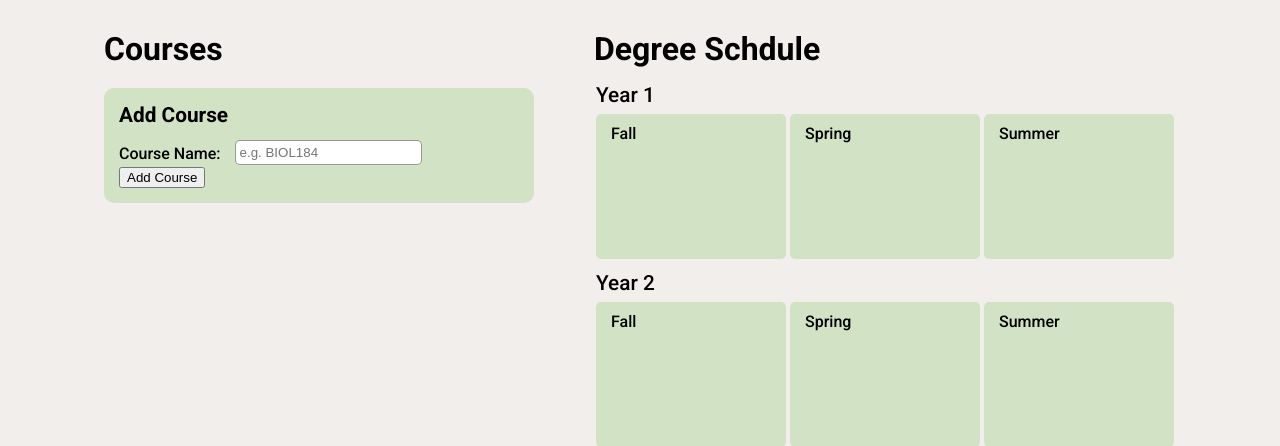
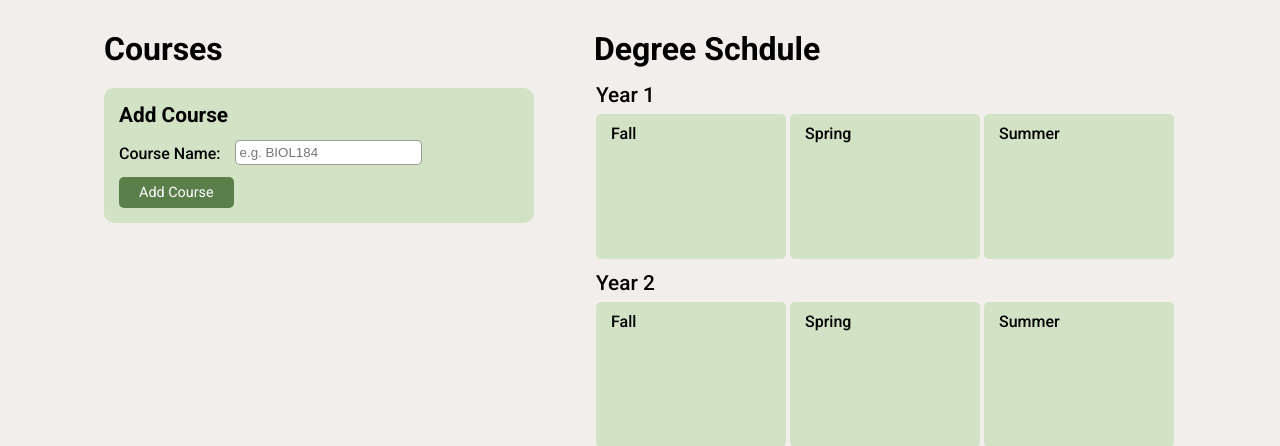
Before and after one commit to tdgao/course-planner-algorithm, a Flask app: page / in a window 1280 px wide. Shown: the top 446 px of the page. Run offline with Flask 2, Linux system fonts and the light colour scheme.

Commit message:
update relative paths

```diff
--- a/templates/course-planner.html
+++ b/templates/course-planner.html
@@ -5,13 +5,14 @@
   <meta http-equiv="X-UA-Compatible" content="IE=edge">
   <meta name="viewport" content="width=device-width, initial-scale=1.0">
   <title>Course Planner</title>
-  <script src="../course-planner.js" defer></script>
-  <link rel="stylesheet" href="../styles.css">
+  <script src="../static/course-planner.js" defer></script>
+  <link rel="stylesheet" href="../static/styles.css">
 
   <link rel="preconnect" href="https://fonts.googleapis.com">
   <link rel="preconnect" href="https://fonts.gstatic.com" crossorigin>
   <link href="https://fonts.googleapis.com/css2?family=Roboto:wght@400;500;700;900&display=swap" rel="stylesheet">
   <link href="https://fonts.googleapis.com/icon?family=Material+Icons" rel="stylesheet">
+
 </head>
 <body>
   <div class="main-container">
@@ -24,7 +25,8 @@
         <label for="course-name">Course Name:</label>
         <input type="text" name="course-name" id="course-name" autocomplete="off" placeholder="e.g. BIOL184">
         <br>
-        <button class="add-course-btn">Add Course</button>
+        <input type="submit" class="add-course-btn" value="Add Course">
+
       </div>
 
 
```
